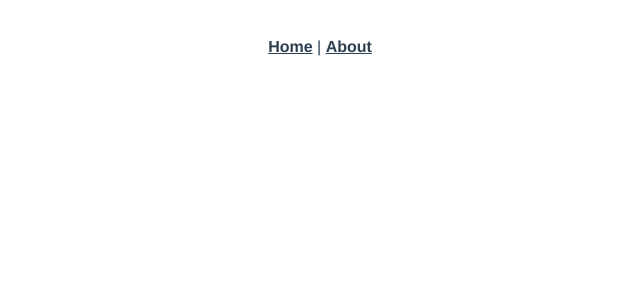
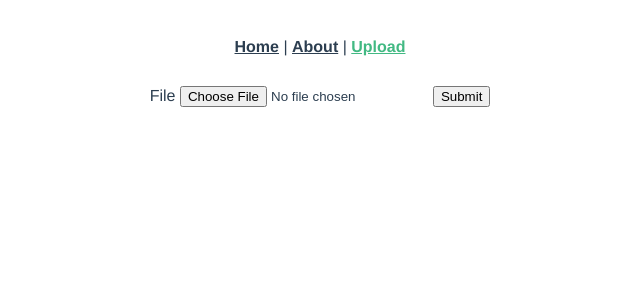
Before and after one commit to unexpectedjourney/monochrome-image-colorization, a Vue app in the folder web/: page /upload in a window 1280 px wide. Shown: the top 300 px of the page, without its empty margins (320-960 px from the left). Built offline with nearby package versions, Linux system fonts and the light colour scheme.

Commit message:
Added upload page for web

```diff
--- a/web/package.json
+++ b/web/package.json
@@ -7,6 +7,7 @@
     "build": "vue-cli-service build"
   },
   "dependencies": {
+    "axios": "^0.19.2",
     "core-js": "^3.6.4",
     "vue": "^2.6.11",
     "vue-router": "^3.1.5",
--- a/web/public/index.html
+++ b/web/public/index.html
@@ -5,7 +5,7 @@
     <meta http-equiv="X-UA-Compatible" content="IE=edge">
     <meta name="viewport" content="width=device-width,initial-scale=1.0">
     <link rel="icon" href="<%= BASE_URL %>favicon.ico">
-    <title><%= htmlWebpackPlugin.options.title %></title>
+    <title>Monochrome image colorization</title>
   </head>
   <body>
     <noscript>
--- a/web/src/App.vue
+++ b/web/src/App.vue
@@ -2,7 +2,8 @@
   <div id="app">
     <div id="nav">
       <router-link to="/">Home</router-link> |
-      <router-link to="/about">About</router-link>
+      <router-link to="/about">About</router-link> |
+      <router-link to="/upload">Upload</router-link>
     </div>
     <router-view/>
   </div>
--- a/web/src/router/index.js
+++ b/web/src/router/index.js
@@ -14,6 +14,11 @@ const routes = [
         path: '/about',
         name: 'About',
         component: () => import(/* webpackChunkName: "about" */ '../views/About.vue')
+    },
+    {
+        path: '/upload',
+        name: 'ImageUpload',
+        component: () => import(/* webpackChunkName: "about" */ '../views/ImageUpload.vue')
     }
 ]
 
--- /dev/null
+++ b/web/src/views/ImageUpload.vue
@@ -0,0 +1,49 @@
+<template>
+    <div class="container">
+        <div class="large-12 medium-12 small-12 cell">
+            <label>File
+                <input type="file" id="file" ref="file"
+                       v-on:change="handleFileUpload()"/>
+            </label>
+            <button v-on:click="submitFile()">Submit</button>
+        </div>
+    </div>
+</template>
+
+<script>
+import axios from 'axios';
+
+axios.defaults.baseURL = 'http://localhost:8080/api'
+
+export default {
+    name: "ImageUpload",
+    data() {
+        return {
+            file: ''
+        }
+    },
+    methods: {
+        async submitFile() {
+            let formData = new FormData();
+            formData.append('file', this.file);
+
+            let result = await axios.post('/colorize_file',
+                formData,
+                {
+                    headers: {
+                        'Content-Type': 'multipart/form-data'
+                    }
+                }
+            )
+            console.log(result);
+        },
+        handleFileUpload() {
+            this.file = this.$refs.file.files[0];
+        }
+    }
+}
+</script>
+
+<style scoped>
+
+</style>
```
Also changed, not shown: 2 other files (tests, documents, lock files or other folders).
